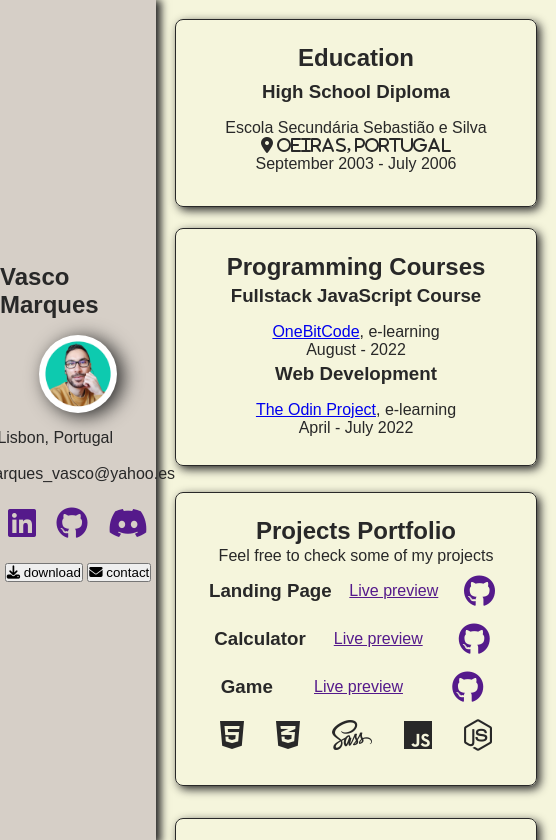
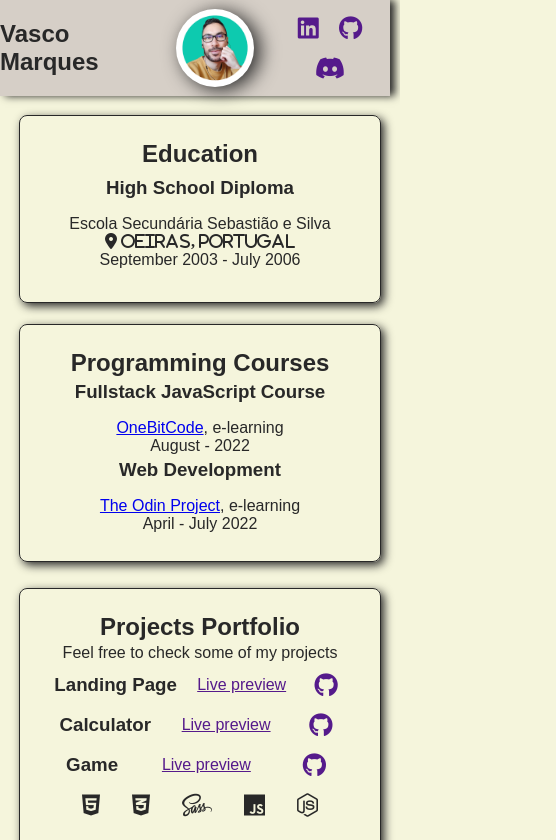
Before and after one commit to tabascum/cv-online, a plain HTML site: page index.html in a window 390 px wide. Shown: the top 840 px of the page, 556 px wide, since content can reach past the window. Drawn offline with Linux system fonts and the light colour scheme; a web font is replaced by a local one.

Commit message:
Add a layer of responsiveness on aside section for small screens

```diff
--- a/css/style.css
+++ b/css/style.css
@@ -31,7 +31,7 @@ aside {
 }
 
 img {
-  max-width: 50%;
+  max-width: 70%;
   position: relative;
   border-radius: 50%;
   filter: drop-shadow(0.4rem 0.2rem 0.6rem var(--dark));
@@ -91,3 +91,42 @@ main > section {
   list-style: none;
   justify-content: center;
 }
+
+@media (max-width: 768px) {
+  body {
+    flex-wrap: wrap;
+  }
+
+  aside {
+    display: flex;
+    flex-direction: row;
+    align-items: center;
+    min-width: 100%;
+  }
+
+  img {
+    max-width: 20%;
+    position: relative;
+    border-radius: 50%;
+    filter: drop-shadow(0.4rem 0.2rem 0.6rem var(--dark));
+    animation: move 2s linear infinite alternate;
+  }
+
+  .socials {
+    text-align: center;
+    padding: 0.5rem 0;
+  }
+
+  .fa-brands {
+    font-size: 1.5rem;
+  }
+}
+
+@media (max-width: 400px) {
+  aside {
+    align-items: center;
+  }
+
+  .contact {
+    display: none;
+  }
--- a/index.html
+++ b/index.html
@@ -21,18 +21,14 @@
     <aside>
         <h1>Vasco Marques</h1>
         <img src="./img/profile.png" alt="personal image">
-        <div>
+        <section class="contact">
             <p><i class="fa-solid fa-location-dot"></i> Lisbon, Portugal</p>
             <p><i class="fa-solid fa-at"></i> marques_vasco@yahoo.es</p>
-        </div>
+        </section>
         <section class="socials">
             <a href=""><i class="fa-brands fa-linkedin"></i></a>
             <a href=""><i class="fa-brands fa-github"></i></a>
             <a href=""><i class="fa-brands fa-discord"></i></a>
-        </section>
-        <section>
-            <button class="btn"><i class="fa-solid fa-download"></i> download</button>
-            <button class="btn" type="submit"><i class="fa-solid fa-envelope"></i> contact</button>
         </section>
     </aside>
     <!-- Right side content information -->
```
